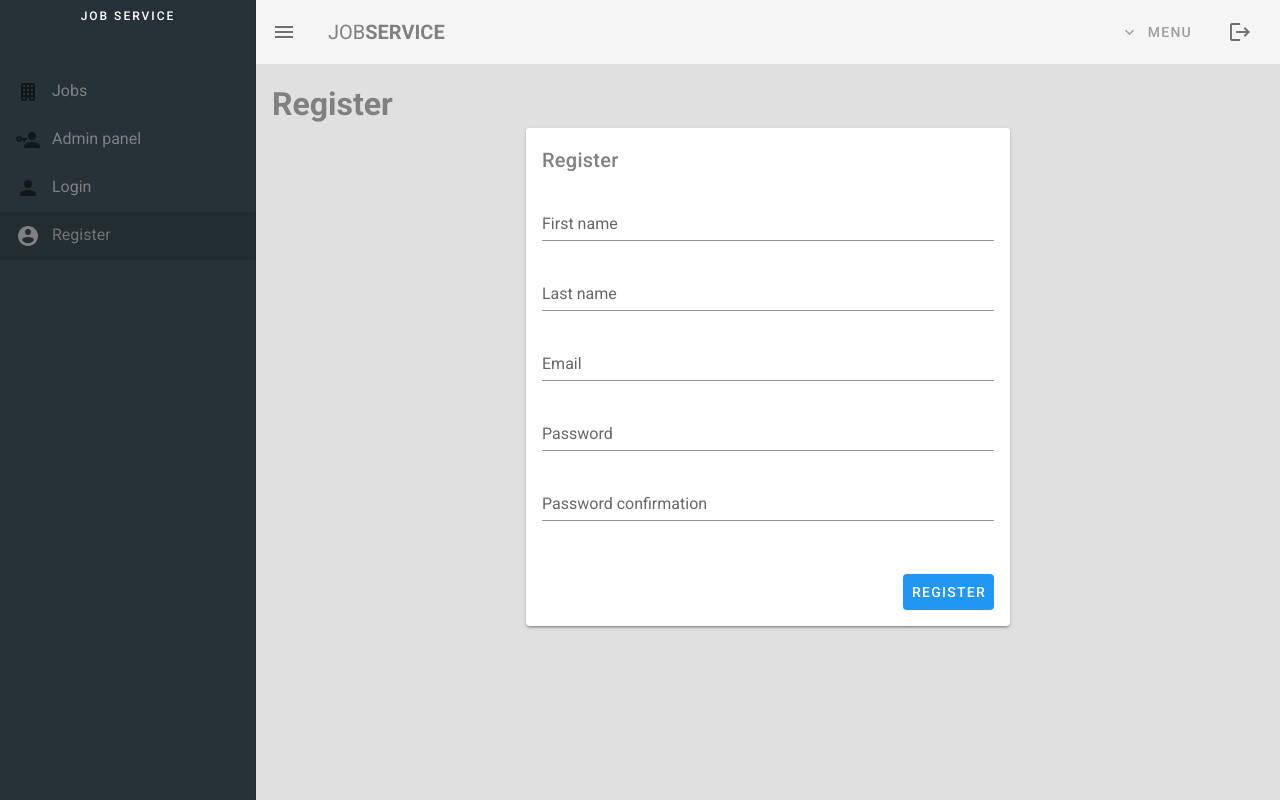
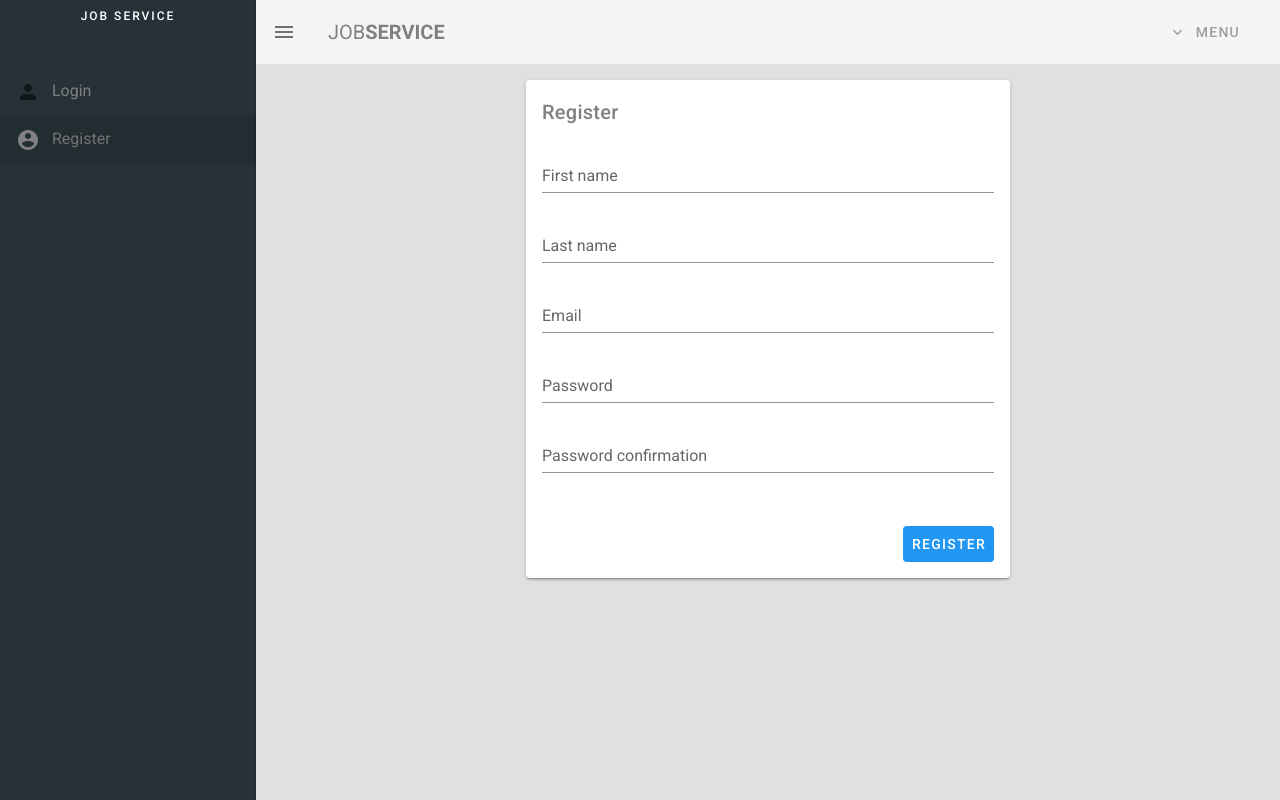
Before and after one commit to dalibornerbergit/job-service-app, a Vue app: page /register in a window 1280 px wide. Both pictures are taken after a click on the button 28 px from the left and 32 px from the top of the page. Built offline with nearby package versions, Linux system fonts and the light colour scheme.

Commit message:
Links compnent

```diff
--- /dev/null
+++ b/src/components/Links.vue
@@ -0,0 +1,41 @@
+<template>
+  <v-list>
+    <v-list-item v-if="user" to="/jobs">
+      <v-list-item-title>
+        <v-icon left>mdi-office-building</v-icon>
+        Jobs
+      </v-list-item-title>
+    </v-list-item>
+    <v-list-item v-if="user" to="/admin-panel">
+      <v-list-item-title>
+        <v-icon left>mdi-account-key</v-icon>
+        Admin panel
+      </v-list-item-title>
+    </v-list-item>
+    <v-list-item v-if="!user" to="/login">
+      <v-list-item-title>
+        <v-icon left>mdi-account</v-icon>
+        Login
+      </v-list-item-title>
+    </v-list-item>
+    <v-list-item v-if="!user" to="/register">
+      <v-list-item-title>
+        <v-icon left>mdi-account-circle</v-icon>
+        Register
+      </v-list-item-title>
+    </v-list-item>
+  </v-list>
+</template>
+
+<script>
+import { mapGetters } from "vuex";
+
+export default {
+  computed: {
+    ...mapGetters(["user"]),
+  },
+};
+</script>
+
+<style>
+</style>
--- a/src/components/Navbar.vue
+++ b/src/components/Navbar.vue
@@ -17,37 +17,7 @@
               <v-icon left>mdi-chevron-down</v-icon>menu
             </v-btn>
           </template>
-          <v-list>
-            <v-list-item
-              v-for="(link, index) in links"
-              :key="index"
-              link
-              :to="link.route"
-            >
-              <v-list-item-title>
-                <v-icon left>{{ link.icon }}</v-icon>
-                {{ link.text }}
-              </v-list-item-title>
-            </v-list-item>
-            <v-list-item to="/admin-panel">
-              <v-list-item-title>
-                <v-icon left>mdi-account-key</v-icon>
-                Admin panel
-              </v-list-item-title>
-            </v-list-item>
-            <v-list-item v-if="!user" to="/login">
-              <v-list-item-title>
-                <v-icon left>mdi-account</v-icon>
-                Login
-              </v-list-item-title>
-            </v-list-item>
-            <v-list-item v-if="!user" to="/register">
-              <v-list-item-title>
-                <v-icon left>mdi-account-circle</v-icon>
-                Register
-              </v-list-item-title>
-            </v-list-item>
-          </v-list>
+          <links />
         </v-menu>
       </div>
 
@@ -58,7 +28,7 @@
       >
 
       <!-- Logout -->
-      <div>
+      <div v-if="user">
         <v-tooltip bottom>
           <template v-slot:activator="{ on, attrs }">
             <v-btn @click="logout" icon v-bind="attrs" v-on="on">
@@ -79,49 +49,20 @@
       </v-row>
 
       <!-- List of actions -->
-      <v-list>
-        <v-list-item
-          v-for="(link, index) in links"
-          :key="index"
-          link
-          :to="link.route"
-        >
-          <v-list-item-title>
-            <v-icon left>{{ link.icon }}</v-icon>
-            {{ link.text }}
-          </v-list-item-title>
-        </v-list-item>
-        <v-list-item to="/admin-panel">
-          <v-list-item-title>
-            <v-icon left>mdi-account-key</v-icon>
-            Admin panel
-          </v-list-item-title>
-        </v-list-item>
-        <v-list-item v-if="!user" to="/login">
-          <v-list-item-title>
-            <v-icon left>mdi-account</v-icon>
-            Login
-          </v-list-item-title>
-        </v-list-item>
-        <v-list-item v-if="!user" to="/register">
-          <v-list-item-title>
-            <v-icon left>mdi-account-circle</v-icon>
-            Register
-          </v-list-item-title>
-        </v-list-item>
-      </v-list>
+      <links />
     </v-navigation-drawer>
   </nav>
 </template>
 
 <script>
 import Api from "../Api/Api";
+import Links from "./Links.vue";
 import { mapGetters } from "vuex";
 
 export default {
+  components: { Links },
   data: () => ({
     drawer: false,
-    links: [{ icon: "mdi-office-building", text: "Jobs", route: "/jobs" }],
   }),
   computed: {
     ...mapGetters(["user"]),
--- a/src/views/auth/Login.vue
+++ b/src/views/auth/Login.vue
@@ -1,11 +1,9 @@
 <template>
   <div class="pa-4">
-    <h1>Login</h1>
-
     <v-row justify="center">
       <v-col cols="12" md="6">
         <v-card>
-          <v-card-title>Logins</v-card-title>
+          <v-card-title>Login</v-card-title>
           <v-card-text>
             <v-text-field v-model="email" label="Email" required>
             </v-text-field>
--- a/src/views/auth/Register.vue
+++ b/src/views/auth/Register.vue
@@ -1,7 +1,5 @@
 <template>
   <div class="pa-4">
-    <h1>Register</h1>
-
     <v-row justify="center">
       <v-col cols="12" md="6">
         <v-card>
```
